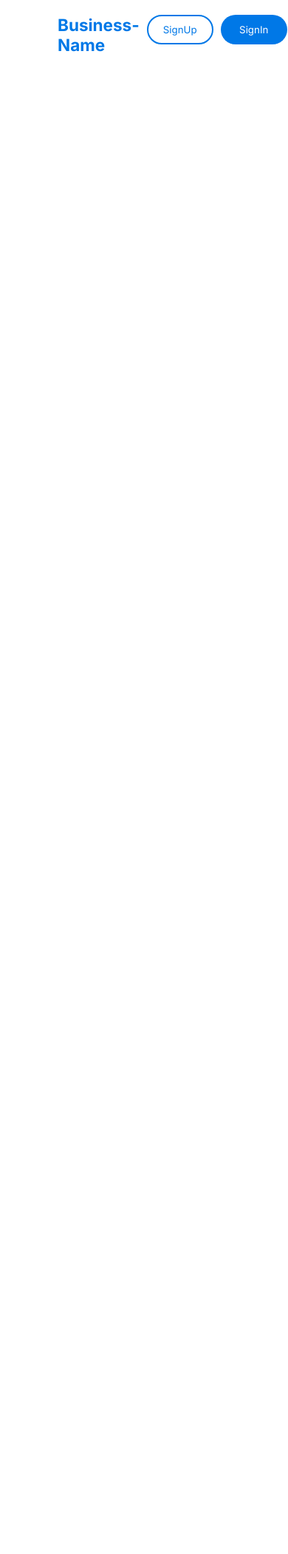
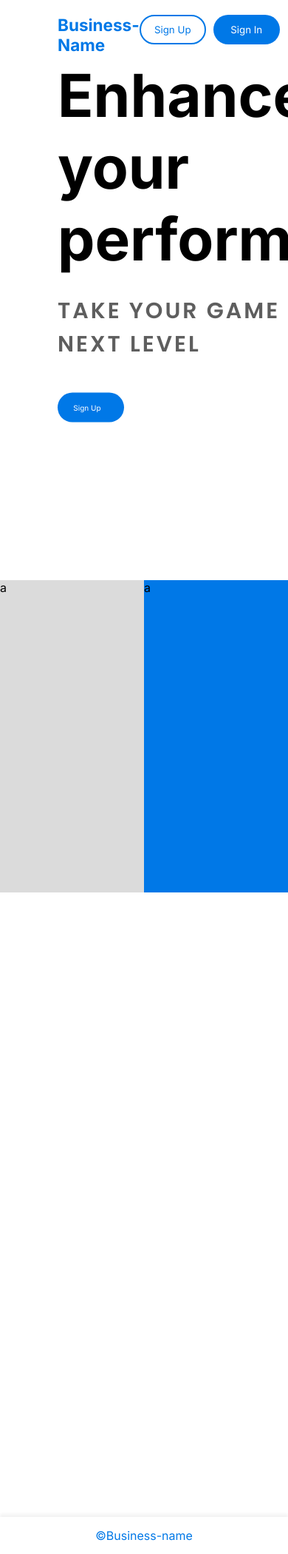
Before and after one commit to EthanElliot/FootballHero, a Flask app: page / in a window 390 px wide; the page is wider, and only the part inside the window is pictured. Shown: that part at 74% size. Before the commit the page ends 70 px from the top of that part, so only its background shows below. Run offline with Flask 2, Linux system fonts and the light colour scheme; some libraries are stand-ins or nearby versions.

Commit message:
added hero and footer on homepage

```diff
--- a/static/styles.css
+++ b/static/styles.css
@@ -17,13 +17,19 @@
   --text-color-3: #ffffff;
 }
 
+html {
+  scroll-behavior: smooth;
+}
+
 nav {
-  position: sticky;
-  -webkit-position: sticky;
   width: 100%;
   height: 80px;
   top: 0;
   transition: 0.2s ease-in-out;
+  position: fixed;
+  -webkit-position: fixed;
+  z-index: 10;
+  background-color: var(--background-colour);
 }
 
 .navigation {
@@ -47,7 +53,6 @@ nav {
   display: flex;
 }
 .nav-button {
-  margin-left: 10px;
   height: 40px;
   width: 90px;
   padding: auto;
@@ -60,6 +65,7 @@ nav {
 }
 
 #signin-button {
+  margin-left: 10px;
   background-color: var(--main-color);
   color: var(--text-color-3);
 }
@@ -71,5 +77,108 @@ nav {
 }
 
 .hero {
-  height: 200vh;
+  height: Calc(100vh - 80px);
+  width: 60%;
+  display: flex;
+  align-items: center;
+  transform: translateY(-10%);
+  margin: 0px auto;
+  margin-top: 5%;
+  justify-content: space-between;
 }
+
+.hero-text h2 {
+  font-family: "Inter";
+  font-style: normal;
+  font-weight: bold;
+  font-size: 80px;
+  margin-bottom: 5%;
+}
+
+.hero-text h3 {
+  font-family: "Poppins";
+  font-style: normal;
+  font-weight: 600;
+  font-size: 30px;
+  letter-spacing: 0.1em;
+  text-transform: uppercase;
+  color: var(--text-color-2);
+  margin-bottom: 8%;
+}
+
+#hero-button {
+  background-color: var(--main-color);
+  color: var(--text-color-3);
+  font-size: 10px;
+  display: flex;
+  align-items: center;
+  justify-content: center;
+}
+
+#hero-button span {
+  transform: translate(50%, 50%);
+  width: 10px;
+  align-self: center;
+}
+
+.hero-image {
+  display: flex;
+  align-items: center;
+}
+
+.hero-image img {
+  height: 100%;
+
+  float: left;
+  position: absolute;
+  z-index: -100;
+  transform: translate(-100%, 10%);
+}
+
+.hero-down-arrow {
+  position: absolute;
+  bottom: 0;
+  left: 50%;
+  transform: translate(-50%, 20px);
+  font-size: 30px;
+  color: var(--secondary-color);
+}
+
+.about {
+  height: 50vh;
+  display: flex;
+  z-index: 100;
+}
+
+.about-section {
+  width: 50%;
+  height: 100%;
+}
+
+.our-story {
+  background-color: var(--main-color);
+}
+
+.our-people {
+  background-color: var(--secondary-color);
+}
+
+.our-product {
+  height: 100vh;
+}
+
+footer {
+  height: 50px;
+  width: 100%;
+  box-shadow: 0px -4px 4px rgba(0, 0, 0, 0.05);
+  display: flex;
+  justify-content: center;
+  align-items: center;
+  color: var(--main-color);
+}
+
+@media screen and (max-width: 1200px) {
+  .hero-image {
+    display: none;
+  }
+}
--- a/templates/home.html
+++ b/templates/home.html
@@ -16,17 +16,45 @@
 
             <div class="nav-butons">
                 <ul>
-                    <li><button id="signup-button"class="nav-button">SignUp</button></li>
-                    <li><button id="signin-button"class="nav-button">SignIn</button></li>
+                    <li><button id="signup-button"class="nav-button">Sign Up</button></li>
+                    <li><button id="signin-button"class="nav-button">Sign In</button></li>
                 </ul>
             </div>
         </div>
     </nav>
 
     <div class="hero">
+        <div class="hero-text">
+            <h2>Enhance your<br>performance.</h2>
+            <h3>take your game to the<br>next level</h3>
+                <button id="hero-button" class="nav-button">Sign Up<span class="iconify" data-icon="akar-icons:arrow-right"></span></button>
+        </div>
+        <div class="hero-image">
+            <img src="../static/images/FAe0ohtXoA8Lx8b-PhotoRoom-edit.svg" alt="Ronaldo">
+        </div>
+        <span class="iconify hero-down-arrow" data-icon="ep:arrow-down-bold" onclick="location='#about'"></span>
+    </div>
+
+    <div class="about" id='about'>
+        <div class="our-people about-section" >
+            a
+        </div>
+        <div class="our-story about-section">
+            a
+        </div>
 
     </div>
+
+    <div class="our-product">
+
+
+    </div>
+
+    <footer>
+        <p>&#169;Business-name</p>
+    </footer>
     <script src="/static/javasript/home.js"></script>
+    <script src="https://code.iconify.design/2/2.1.0/iconify.min.js"></script>
 
 </body>
 </html>
```
Also changed, not shown: static/images/FAe0ohtXoA8Lx8b-PhotoRoom-edit.png.svg (added), static/images/FAe0ohtXoA8Lx8b-PhotoRoom-edit.svg (added), static/images/FAe0ohtXoA8Lx8b-PhotoRoom.png (added).
